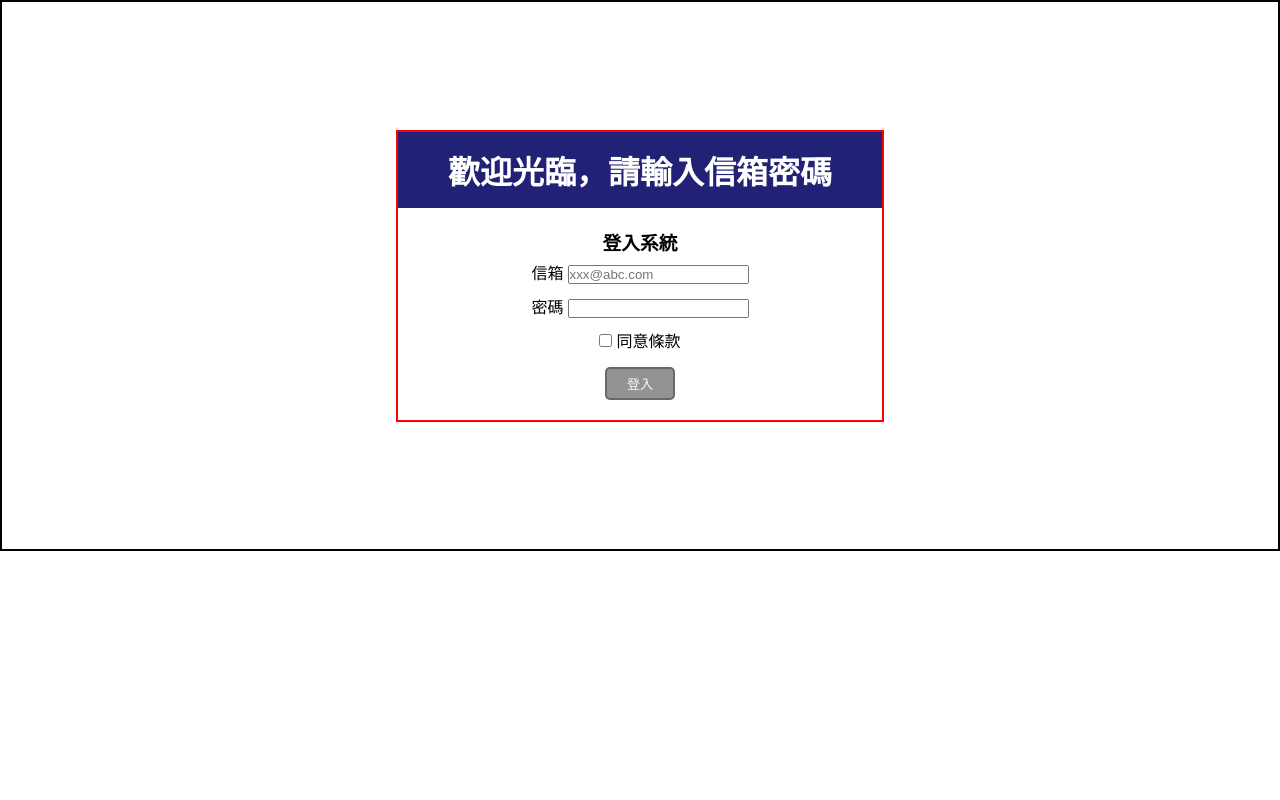
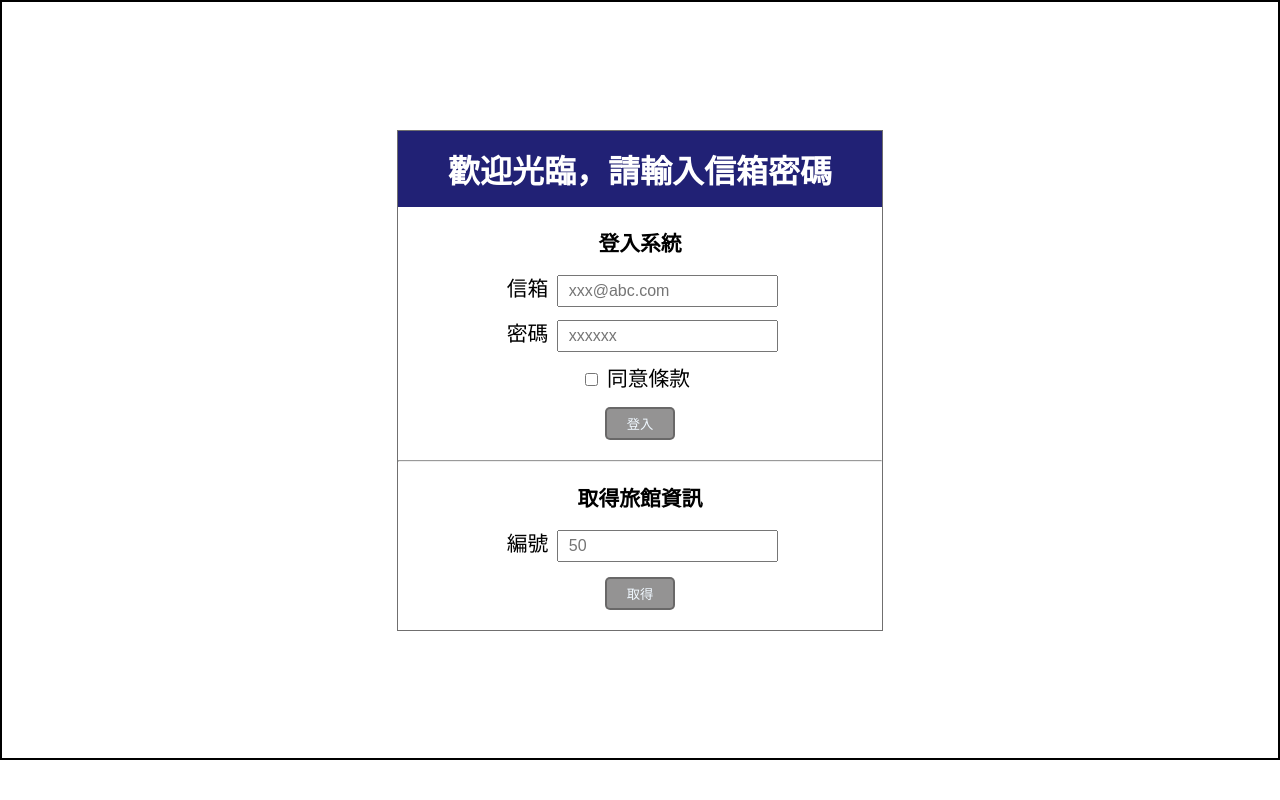
Before and after one commit to Jung117/stage1, a FastAPI app: page / in a window 1280 px wide. Run offline with FastAPI, Linux system fonts and the light colour scheme.

Commit message:
Update html and css

```diff
--- a/week4/main.py
+++ b/week4/main.py
@@ -1,8 +1,7 @@
-from fastapi import FastAPI, Request, Form
+from fastapi import FastAPI, Request
 from fastapi.responses import RedirectResponse
 from fastapi.staticfiles import StaticFiles
 from fastapi.templating import Jinja2Templates
-from urllib.parse import quote
 
 app = FastAPI()
 app.mount("/static", StaticFiles(directory="static"), name="static")
@@ -44,3 +43,10 @@ async def logout(request):
             "logout.html",
             {"request": request}
     )
+
+
+@app.get("/hotel/{id}")
+async def get_hotel(request: Request, id: str):
+    return templates.TemplateResponse(
+        request=request, name="item.html", context={"id": id}
+    )
--- a/week4/static/css/style.css
+++ b/week4/static/css/style.css
@@ -19,7 +19,7 @@ body {
 
 .formBlock {
     margin: 10%;
-    border: solid 2px red;
+    border: solid 1px rgba(77, 76, 76, 0.8);
 }
 
 h1 {
@@ -31,7 +31,8 @@ h1 {
 }
 
 h3 {
-    margin-top: 20px;
+    margin: 20px 10px 10px 10px;
+    font-size: 1.3rem;
 }
 
 form {
@@ -41,11 +42,21 @@ form {
     align-items: center;
 }
 
-.label {
+.labelBlock {
     margin: 5px;
 }
 
-.loginBtn {
+label {
+    font-size: 1.3rem;
+    margin: 5px;
+}
+
+input {
+    padding: 5px;
+    font-size: 1rem;
+}
+
+.loginBtn, .hotelBtn {
     margin: 10px 10px 20px 10px;
     padding: 5px 20px;
     background-color: rgba(77, 76, 76, 0.6);
@@ -55,7 +66,7 @@ form {
     border-radius: 5px;
 }
 
-.loginBtn:hover {
+.loginBtn:hover, .hotelBtn:hover {
     background-color: rgba(77, 76, 76, 0.9);
     border: solid 2px rgba(77, 76, 76, 0.9);
 
--- a/week4/templates/index.html
+++ b/week4/templates/index.html
@@ -6,19 +6,19 @@
 
 	<div class="formBlock">
 		<h1>歡迎光臨，請輸入信箱密碼</h1>
-		<form id="loginForm" method="GET" action="/">
+		<form id="loginForm" method="POST" action="/login">
 			<h3 class="loginText">登入系統</h3>
-			<div class="label">
+			<div class="labelBlock">
 				<label for="email">信箱</label>
-    			<input type="text" id="email" name="email" placeholder="xxx@abc.com">
+    			<input type="text" id="email" name="email" placeholder=" xxx@abc.com">
 			</div>
 
-			<div class="label">
+			<div class="labelBlock">
 				<label for="password">密碼</label>
-				<input type="password" id="pwd" name="pwd">
+				<input type="password" id="pwd" name="pwd" placeholder=" xxxxxx">
 			</div>
 
-			<div class="label">
+			<div class="labelBlock">
 				<input type="checkbox" id="agree" name="agree">
 				<label for="agree">同意條款</label>
 			</div>
@@ -26,6 +26,17 @@
             <button class="loginBtn" type="submit">登入</button>
 		</form>
 
+		<hr>
+
+		<form id="hotelForm" method="GET" action="/">
+			<h3 class="loginText">取得旅館資訊</h3>
+			<div class="labelBlock">
+				<label for="number">編號</label>
+    			<input type="number" id="number" name="number" placeholder=" 50">
+			</div>
+            <button class="hotelBtn" type="submit">取得</button>
+		</form>
+
 	</div>
 
 
```
